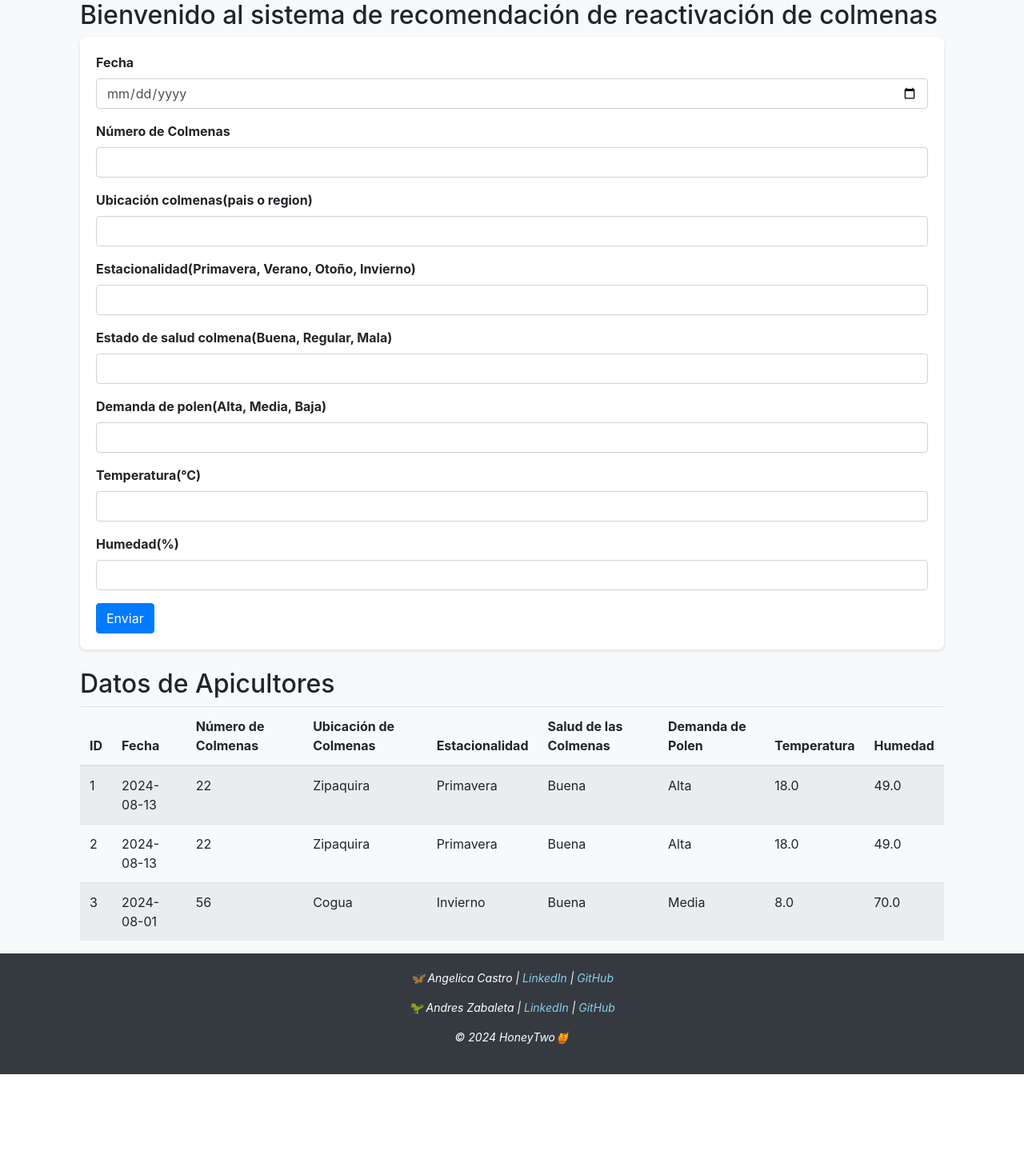
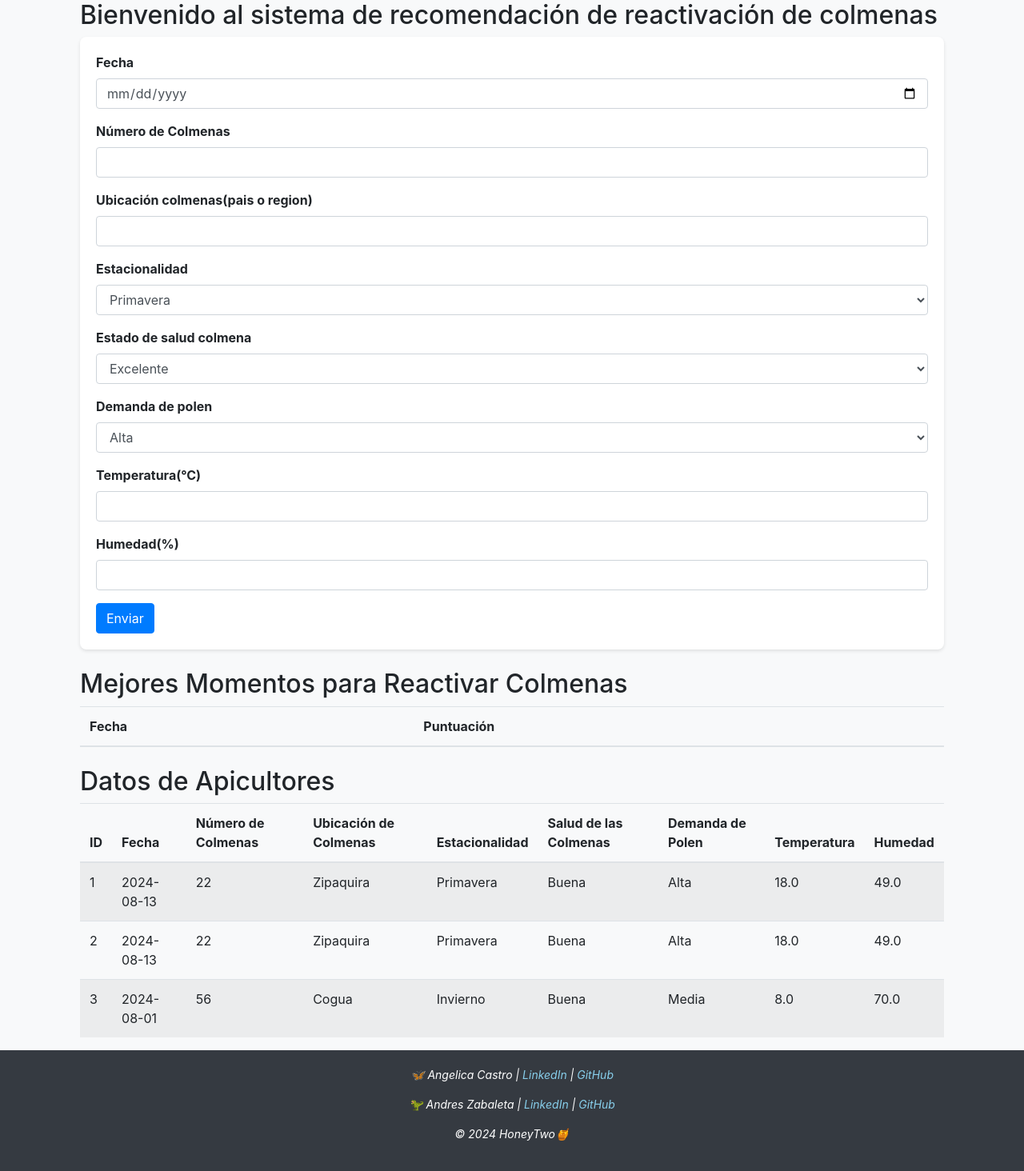
Before and after one commit to AndresZabaleta/HoneyTwo, a Flask app: page /formulario in a window 1280 px wide. Shown: the part 80-1544 px from the top of the page at 80% size. Before the commit the page ends 1423 px from the top, so only its background shows below. Run offline with Flask 3, Linux system fonts and the light colour scheme; data comes from the database, SQL or seed files in the repository; both versions use the stored data as it was after the commit; lists and menus that the app fills with data are empty; some libraries are stand-ins or nearby versions.

Commit message:
Puntuacion

```diff
--- a/app.py
+++ b/app.py
@@ -9,46 +9,120 @@ import base64
 
 app = Flask(__name__)
 
-@app.route('/')
+
+@app.route("/")
 def index():
-    return render_template('index.html')
+    return render_template("index.html")
 
-@app.route('/formulario')
+
+@app.route("/formulario")
 def formulario():
-    conn = sqlite3.connect('apicultores.db')
+    conn = sqlite3.connect("apicultores.db")
     c = conn.cursor()
-    c.execute('SELECT * FROM datos_apicultores')
+    c.execute("SELECT * FROM datos_apicultores")
     datos = c.fetchall()
     conn.close()
-    return render_template('formulario.html', datos=datos)
+    return render_template("formulario.html", datos=datos)
 
-@app.route('/submit_form', methods=['POST'])
+
+@app.route("/submit_form", methods=["POST"])
 def submit_form():
     # Obtener los datos del formulario
-    fecha = request.form['fecha']
-    numcol = request.form['numcol']
-    ubicacion = request.form['ubicacion']
-    estacion = request.form['estacion']
-    estsalud = request.form['estsalud']
-    polen = request.form['polen']
-    temperatura = request.form['temperatura']
-    humedad = request.form['humedad']
+    fecha = request.form["fecha"]
+    numcol = request.form["numcol"]
+    ubicacion = request.form["ubicacion"]
+    estacion = request.form["estacion"]
+    estsalud = request.form["estsalud"]
+    polen = request.form["polen"]
+    temperatura = request.form["temperatura"]
+    humedad = request.form["humedad"]
 
     # Conectar a la base de datos
-    conn = sqlite3.connect('apicultores.db')
+    conn = sqlite3.connect("apicultores.db")
     cursor = conn.cursor()
 
     # Insertar los datos en la base de datos
-    cursor.execute("""
+    cursor.execute(
+        """
         INSERT INTO datos_apicultores (fecha, numcol, ubicacion, estacion, estsalud, polen, temperatura, humedad)
         VALUES (?, ?, ?, ?, ?, ?, ?, ?)
-    """, (fecha, numcol, ubicacion, estacion, estsalud, polen, temperatura, humedad))
+    """,
+        (fecha, numcol, ubicacion, estacion, estsalud, polen, temperatura, humedad),
+    )
 
     # Guardar los cambios y cerrar la conexión
     conn.commit()
     conn.close()
 
-    return redirect(url_for('formulario'))
+    return redirect(url_for("formulario"))
 
-if __name__ == '__main__':
+###########################################################################################
+def obtener_mejor_momento_para_reactivacion():
+    # Conectar a la base de datos
+    conn = sqlite3.connect("apicultores.db")
+    cursor = conn.cursor()
+
+    # Consultar los datos relevantes
+    cursor.execute(
+        """
+        SELECT fecha, estacionalidad, estsalud, polen
+        FROM apicultores
+    """
+    )
+
+    resultados = cursor.fetchall()
+
+    sugerencias = []
+
+    for fila in resultados:
+        fecha, estacionalidad, estsalud, polen = fila
+
+        # Asignar puntuaciones
+        puntos_estacionalidad = asignar_puntuacion_estacionalidad(estacionalidad)
+        puntos_estsalud = asignar_puntuacion_estsalud(estsalud)
+        puntos_polen = asignar_puntuacion_polen(polen)
+
+        puntuacion_total = puntos_estacionalidad + puntos_estsalud + puntos_polen
+
+        if puntuacion_total >= 12:  # Umbral para sugerir reactivación
+            sugerencias.append((fecha, puntuacion_total))
+    conn.close()
+    return sugerencias
+
+
+def asignar_puntuacion_estacionalidad(estacionalidad):
+    # Asignar puntuaciones basadas en la estacionalidad
+    if estacionalidad.lower() in ["primavera"]:
+        return 5
+    elif estacionalidad.lower() in ["verano"]:
+        return 4
+    elif estacionalidad.lower() in ["otoño"]:
+        return 3
+    else:
+        return 2
+
+
+def asignar_puntuacion_estsalud(estsalud):
+    # Asignar puntuaciones basadas en la salud de las colmenas
+    if estsalud.lower() in ["excelente"]:
+        return 5
+    elif estsalud.lower() in ["buena"]:
+        return 4
+    elif estsalud.lower() in ["regular"]:
+        return 3
+    else:
+        return 2
+
+
+def asignar_puntuacion_polen(polen):
+    # Asignar puntuaciones basadas en la demanda del polen
+    if polen.lower() in ["alta"]:
+        return 5
+    elif polen.lower() in ["media"]:
+        return 3
+    else:
+        return 1
+###########################################################################################
+
+if __name__ == "__main__":
     app.run(debug=True)
--- a/templates/formulario.html
+++ b/templates/formulario.html
@@ -16,17 +16,34 @@
             <label for="ubicacion">Ubicación colmenas(pais o region)</label>
             <input type="text" class="form-control" id="ubicacion" name="ubicacion" required>
         </div>
+        <!-- Estacionalidad -->
         <div class="form-group">
-            <label for="estacion">Estacionalidad(Primavera, Verano, Otoño, Invierno)</label>
-            <input type="text" class="form-control" id="estacion" name="estacion" step="0.1" required>
+            <label for="estacion">Estacionalidad</label>
+            <select class="form-control" id="estacion" name="estacion" required>
+                <option value="Primavera">Primavera</option>
+                <option value="Verano">Verano</option>
+                <option value="Otoño">Otoño</option>
+                <option value="Invierno">Invierno</option>
+            </select>
         </div>
+        <!-- Salud de las Colmenas -->
         <div class="form-group">
-            <label for="estsalud">Estado de salud colmena(Buena, Regular, Mala)</label>
-            <input type="text" class="form-control" id="estsalud" name="estsalud" step="0.1" required>
+            <label for="estsalud">Estado de salud colmena</label>
+            <select class="form-control" id="estsalud" name="estsalud" required>
+                <option value="Excelente">Excelente</option>
+                <option value="Buena">Buena</option>
+                <option value="Regular">Regular</option>
+                <option value="Pobre">Pobre</option>
+            </select>
         </div>
+        <!-- Demanda de Polen -->
         <div class="form-group">
-            <label for="polen">Demanda de polen(Alta, Media, Baja)</label>
-            <input type="text" class="form-control" id="polen" name="polen" step="0.1" required>
+            <label for="polen">Demanda de polen</label>
+            <select class="form-control" id="polen" name="polen" required>
+                <option value="Alta">Alta</option>
+                <option value="Media">Media</option>
+                <option value="Baja">Baja</option>
+            </select>
         </div>
         <div class="form-group">
             <label for="temperatura">Temperatura(°C)</label>
@@ -39,6 +56,29 @@
         <button type="submit" class="btn btn-primary">Enviar</button>
     </form>
 </div>
+
+
+<div class="container mt-4">
+    <h2>Mejores Momentos para Reactivar Colmenas</h2>
+    <table class="table table-striped">
+        <thead>
+            <tr>
+                <th>Fecha</th>
+                <th>Puntuación</th>
+            </tr>
+        </thead>
+        <tbody>
+            {% for sugerencia in sugerencias %}
+            <tr>
+                <td>{{ sugerencia[0] }}</td>
+                <td>{{ sugerencia[1] }}</td>
+            </tr>
+            {% endfor %}
+        </tbody>
+    </table>
+</div>
+
+
 <div class="container mt-4">
     <h2>Datos de Apicultores</h2>
     <table class="table table-striped">
```
Also changed, not shown: apicultores.db.
